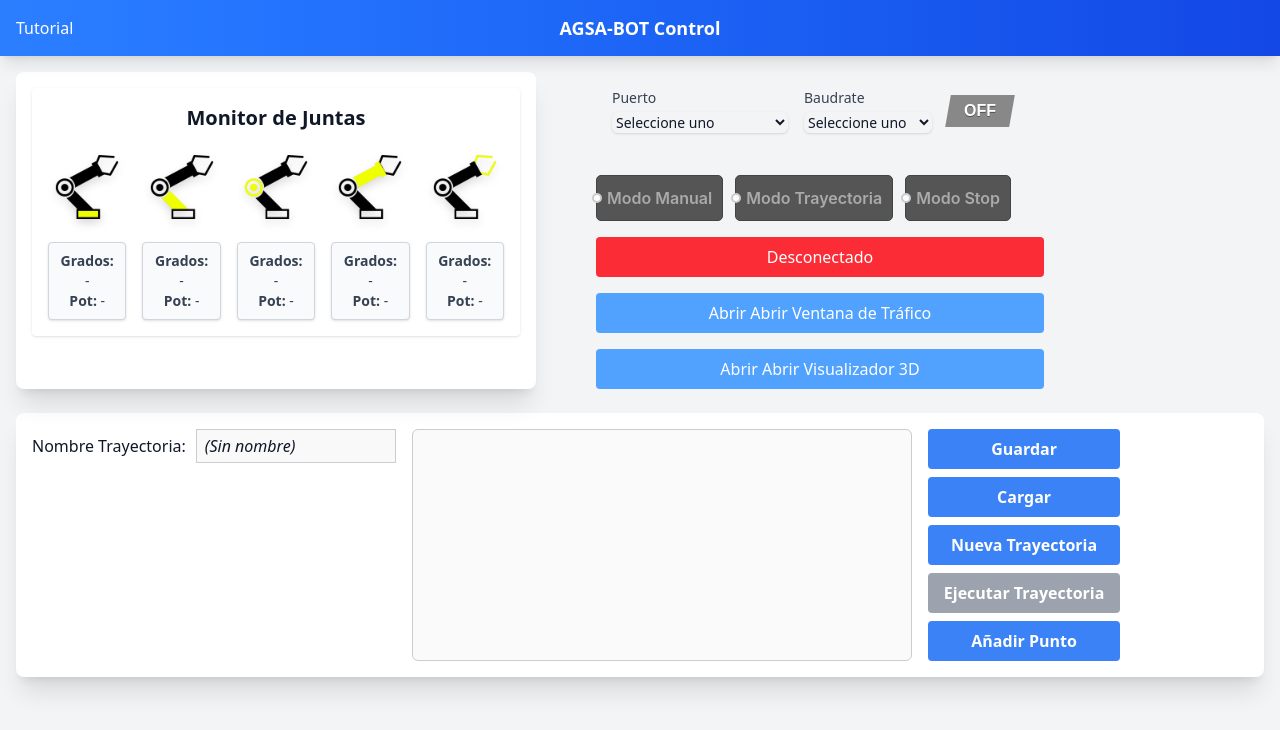
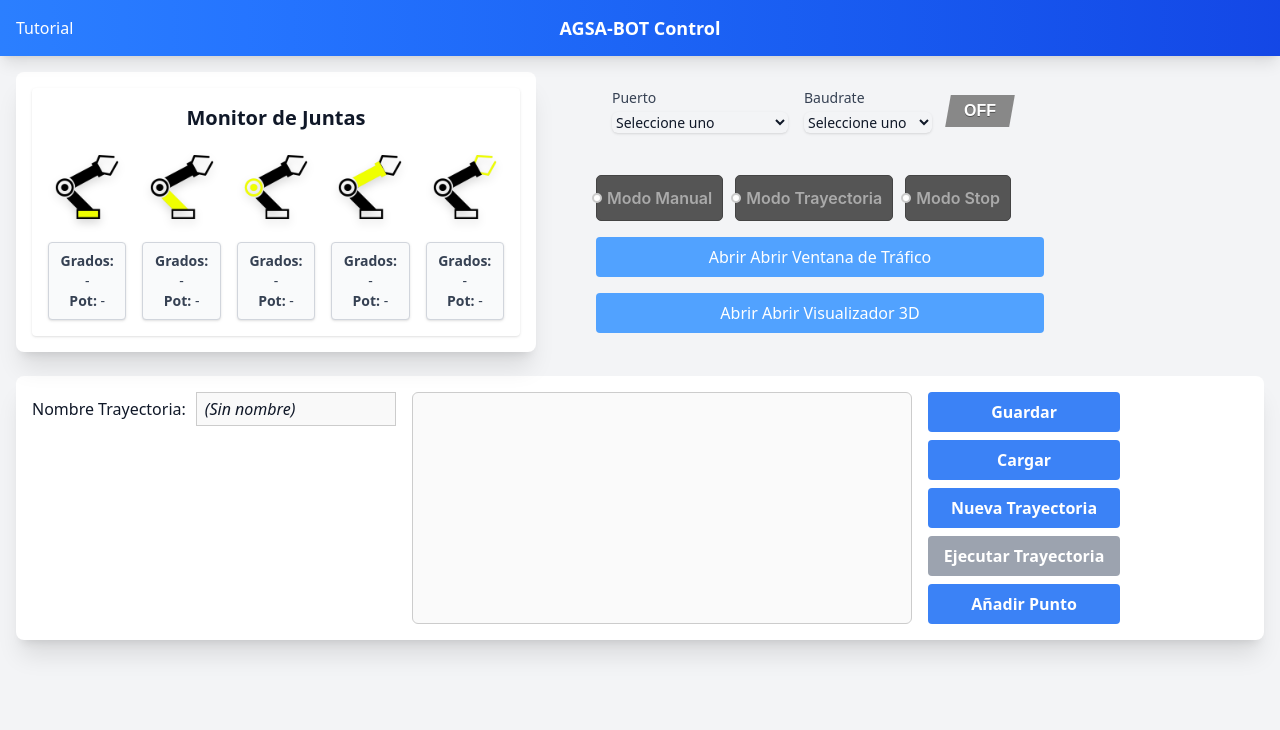
Before and after one commit to TeoMarquez/controlAgsabot, a React (Vite) app: page / in a window 1280 px wide. Shown: the top 730 px of the page. Built offline with nearby package versions, Linux system fonts and the light colour scheme; the HTML template or start-up script is replaced by a standard one.

Commit message:
deleted the disconnect back-end btn

```diff
--- a/src/App.tsx
+++ b/src/App.tsx
@@ -50,14 +50,6 @@ function App() {
               <div className="flex-grow max-w-md flex flex-col space-y-4">
                 <ConexionSerial />
                 <ControlModos />
-                <button
-                  onClick={toggleConexion}
-                  className={`px-4 py-2 rounded text-white transition ${
-                    conectado ? "bg-green-500" : "bg-red-500"
-                  }`}
-                >
-                  {conectado ? "Conectado" : "Desconectado"}
-                </button>
 
                 <BotonVentanaSecundaria
                   label="Abrir Ventana de Tráfico"
```
